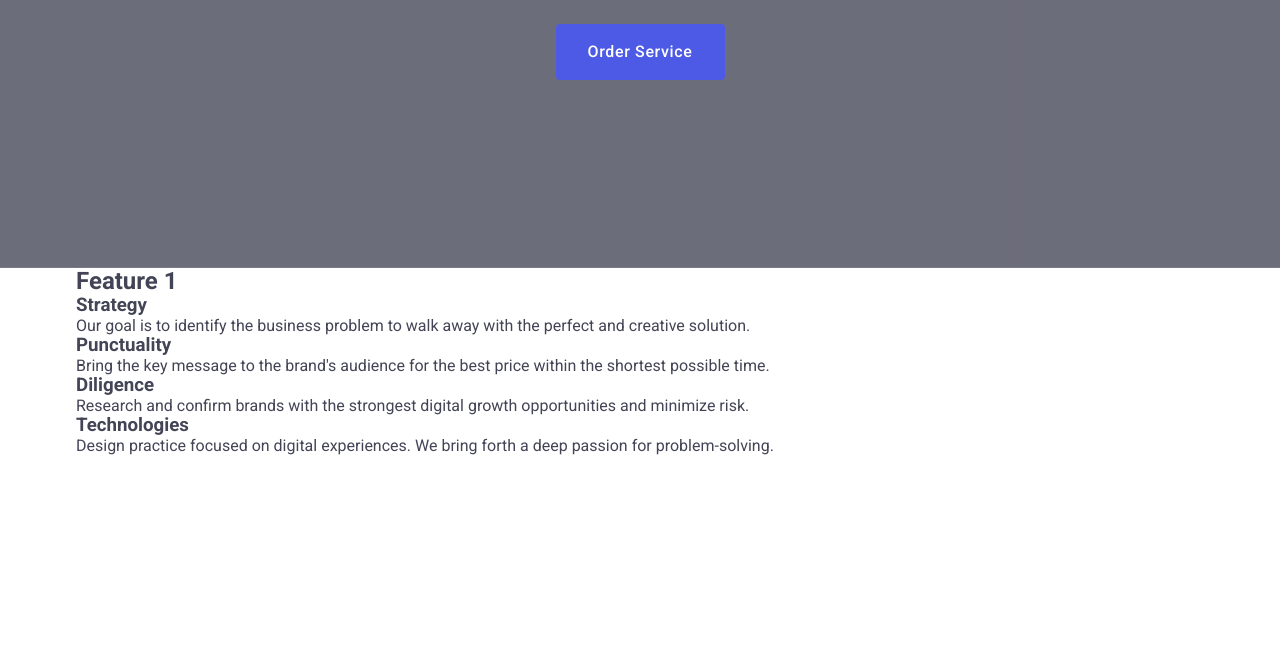
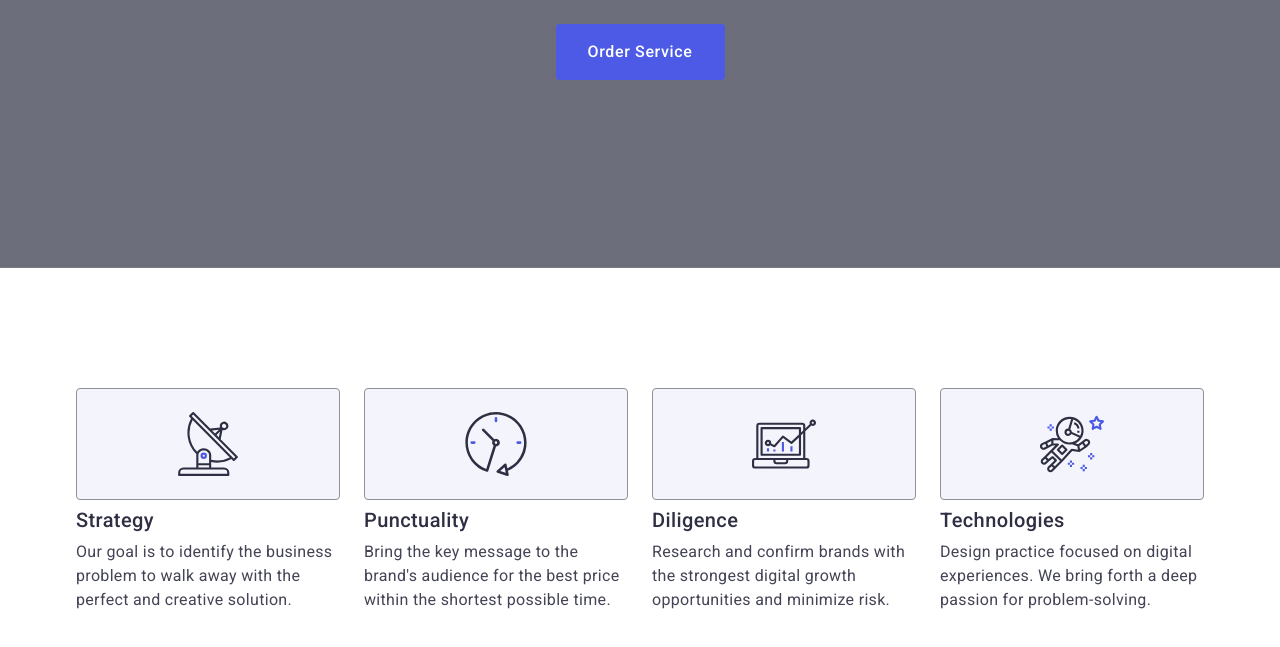
Before and after one commit to Yuliia-sketch/goit-markup-hw-06, a plain HTML site: page index.html in a window 1280 px wide. Shown: the part 405-1052 px from the top of the page. Before the commit the page ends 860 px from the top, so only its background shows below. Drawn offline with nearby package versions, Linux system fonts and the light colour scheme.

Commit message:
add hm-06

```diff
--- a/css/styles-old.css
+++ b/css/styles-old.css
@@ -7,77 +7,6 @@
 }
 /*#endregion common*/
 
-
-
-
-
-
-
-
-
-
-
-
-
-
-
-.hero-button:hover,.hero-button:focus{
-    background-color: #404BBF;
-}
-/*#endregion hero*/
-/*#region Feature*/
-.page-feature{
-    padding-top: 120px;
-    padding-bottom: 120px;
-}
-
-.feature-list{
-    display: flex;
-    align-items: center;
-    gap: 24px;
-}
-.feature-items{
-    width: calc((100%-76px)/3);
-}
-.visually-hidden-feature-title{
-    position: absolute;
-    width: 1px;
-    height: 1px;
-    margin: -1px;
-    border: 0;
-    padding: 0;
-    white-space: nowrap;
-    clip-path: inset(100%);
-    clip: rect(0 0 0 0);
-    overflow: hidden;
-}
-
-.feature-title{
-    margin-bottom: 8px;
-    font-weight: 500;
-    font-size: 20px;
-    line-height: 1.2;
-    letter-spacing: 0.02em;
-    color: #2e2f42;
-}
-.paragraph-feature{
-    font-weight: 400;
-    font-size: 16px;
-    line-height: 1.5;
-    letter-spacing: 0.02em;
-    color: #434455;
-}
-.icon{
-    display: flex;
-    align-items: center;
-    justify-content: center;
-    height: 112px;
-    border-radius: 4px;
-    border: 1px solid #8e8f99;
-    background-color: #f4f4fd;
-    margin-bottom: 8px;
-}
-/*#endregion Feature*/
 /*#region Our team*/
 .team{
     padding-top: 120px;
--- a/css/styles.css
+++ b/css/styles.css
@@ -311,6 +311,7 @@ a{
     background-size: cover;
     background-image: linear-gradient(rgba(46, 47, 66, 0.7),rgba(46, 47, 66, 0.7)), url(../images/header/peopleoffice.jpg);
     margin: 0 auto;
+    max-width: 320px;
 }
 .hero-title{
     margin-left: auto;
@@ -364,9 +365,105 @@ a{
     .hero-title{
         margin-bottom: 48px;
     }
+    .hero-button:hover,.hero-button:focus{
+        background-color: #404BBF;
+    }
 }
 /*#endregion hero*/
 /*#region Feature*/
+.page-feature{
+    padding-top: 96px;
+    padding-bottom: 96px;
+}
+.feature-list{
+    display: flex;
+    flex-wrap: wrap;
+    gap: 72px;
+    height: 100%;
+}
 .icon{
     display: none;
 }
+.feature-title{
+    margin-bottom: 8px;
+    font-weight: 700;
+    font-size: 36px;
+    line-height: 1.11;
+    letter-spacing: 0.02em;
+    text-align: center;
+    color: #2e2f42;
+}
+.feature-items{
+    display: block;
+    height: 100%;
+}
+.visually-hidden-feature-title{
+    display: none;
+}
+.paragraph-feature{
+    font-weight: 500;
+    font-size: 16px;
+    line-height: 1.5;
+    letter-spacing: 0.02em;
+    color: #434455;
+}
+@media screen and (min-width: 768px){
+    .feature-list{
+        column-gap: 24px ;
+    }
+    .feature-items{
+        width: calc((100% - 24px)/2);
+    }
+    .feature-title{
+        text-align: left;
+    }
+}
+@media screen and (min-width: 1158px){
+    .page-feature{
+        padding-top: 120px;
+        padding-bottom: 120px;
+    }
+    .feature-list{
+        flex-wrap: nowrap;
+        align-items: center;
+    }
+    .feature-items{
+        width: calc((100%-76px)/3);
+    }
+    .visually-hidden-feature-title{
+        position: absolute;
+        width: 1px;
+        height: 1px;
+        margin: -1px;
+        border: 0;
+        padding: 0;
+        white-space: nowrap;
+        clip-path: inset(100%);
+        clip: rect(0 0 0 0);
+        overflow: hidden;
+    }
+    .feature-title{
+        font-weight: 500;
+        font-size: 20px;
+        line-height: 1.2;
+        letter-spacing: 0.02em;
+    }
+    .paragraph-feature{
+        font-weight: 400;
+        font-size: 16px;
+        line-height: 1.5;
+        letter-spacing: 0.02em;
+        color: #434455;
+    }
+    .icon{
+        display: flex;
+        align-items: center;
+        justify-content: center;
+        height: 112px;
+        border-radius: 4px;
+        border: 1px solid #8e8f99;
+        background-color: #f4f4fd;
+        margin-bottom: 8px;
+    }
+}
+/*#endregion Feature*/
```
